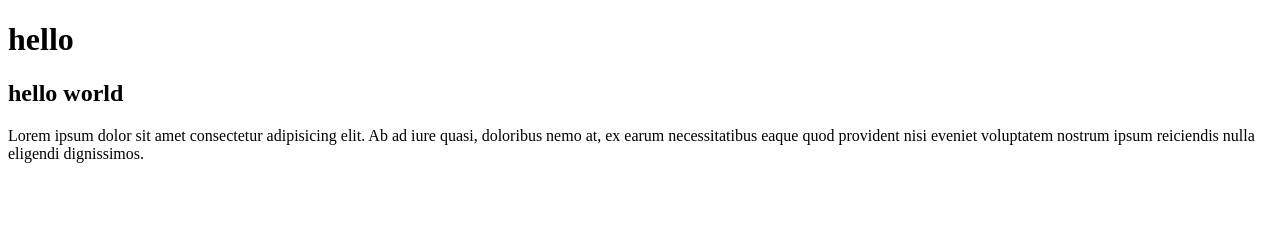
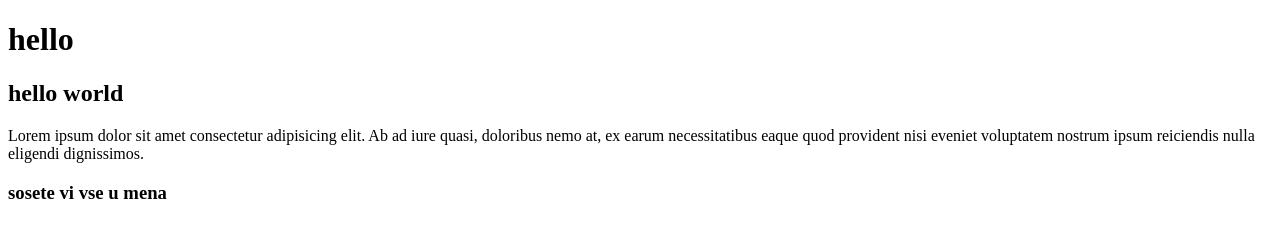
Before and after one commit to nisermak/revers, a plain HTML site: page index.html in a window 1280 px wide. Drawn offline with Linux system fonts and the light colour scheme.

Commit message:
index.html mod

```diff
--- a/index.html
+++ b/index.html
@@ -11,5 +11,6 @@
     <h1>hello</h1>
     <h2>hello world</h2>
     Lorem ipsum dolor sit amet consectetur adipisicing elit. Ab ad iure quasi, doloribus nemo at, ex earum necessitatibus eaque quod provident nisi eveniet voluptatem nostrum ipsum reiciendis nulla eligendi dignissimos.
+    <h3>sosete vi vse u mena</h3>
 </body>
 </html>
```
